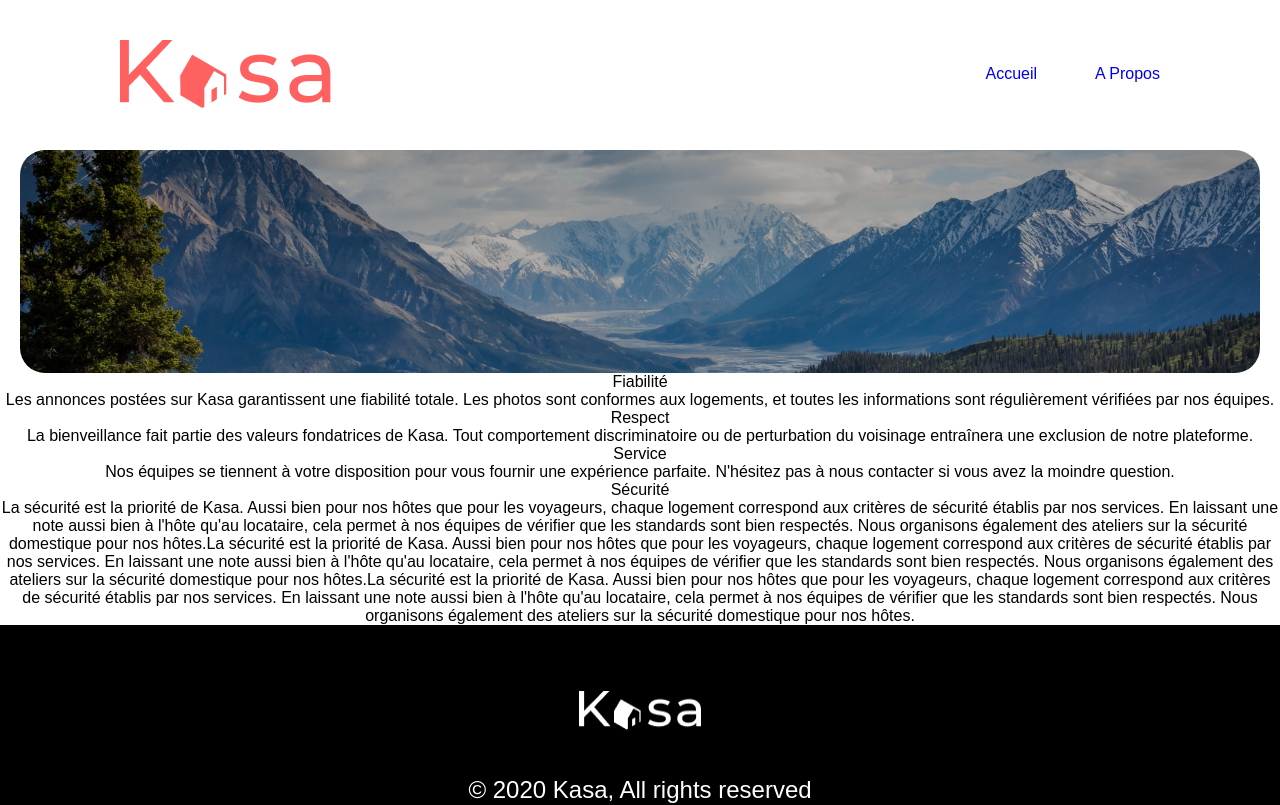
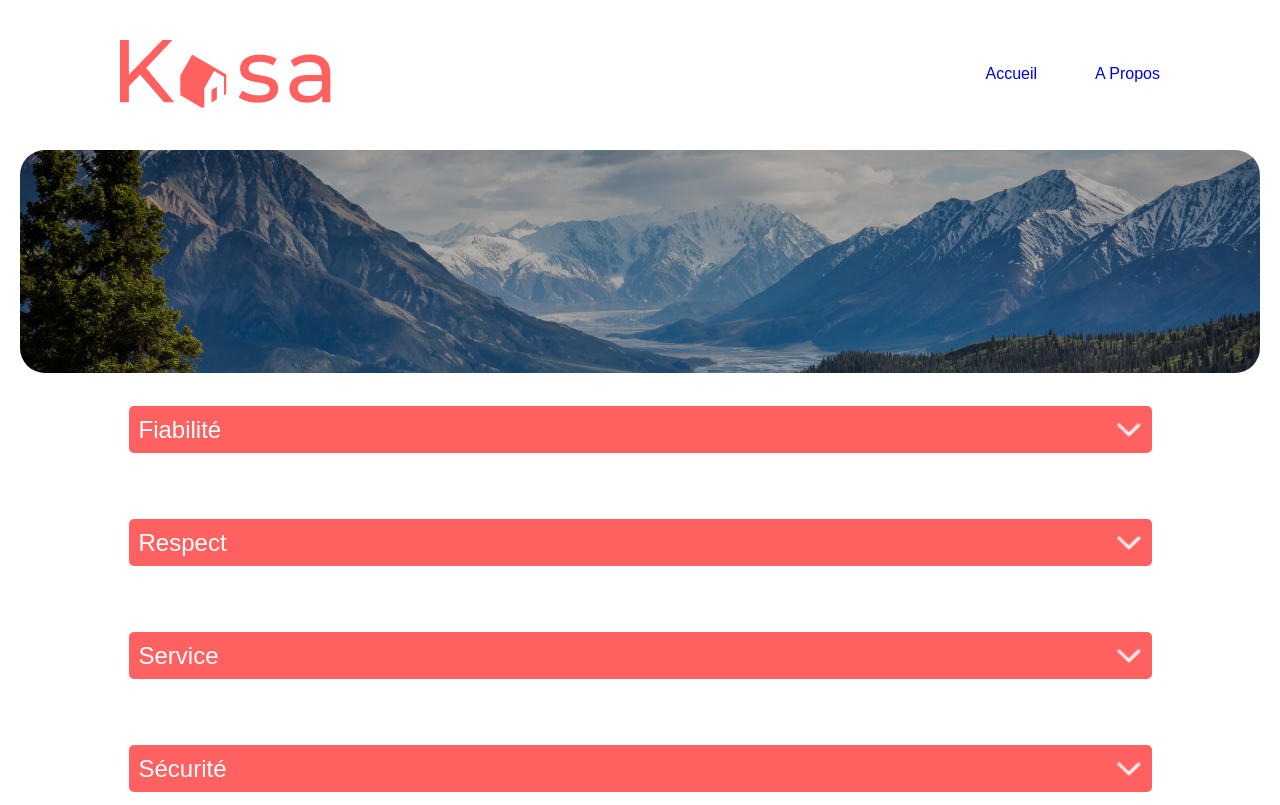
Before and after one commit to KevinGuy1/Kasa_Site-de-location-React, a React (Create React App) app in the folder Frontend/: page /A-Propos in a window 1280 px wide. Shown: the top 805 px of the page. Built offline with nearby package versions, Linux system fonts and the light colour scheme.

Commit message:
animation ouverture et fermeture des sujets callapses

```diff
--- a/Frontend/src/components/Drop.js
+++ b/Frontend/src/components/Drop.js
@@ -1,15 +1,26 @@
-import React from 'react';
+import React, { useState } from 'react';
+import Vector from '../images/vector.png'
 
 function Drop({ title, content }) {
+    const [isOpen, setIsOpen] = useState(false);
 
+
+    function handleClick() {
+        setIsOpen(!isOpen)
+    }
 
 
 
     return (
-        <div className='drop'>
-            <p>{title}</p>
-            <p>{content}</p>
-        </div>
+        <>
+            <div className='drop' onClick={handleClick}>
+                <h2>{title}</h2>
+                <img className={`arrow ${isOpen && "isActive"}`} src={Vector} alt="Fleche ouvert ou fermé" />
+            </div>
+            <div>
+                {isOpen ? <p>{content}</p> : null}
+            </div>
+        </>
     );
 }
 
--- /dev/null
+++ b/Frontend/src/styles/components/_drop.scss
@@ -0,0 +1,29 @@
+.drop{
+    width: 100%;
+    height: 47px;
+    background: #FF6060;
+    max-width: 1023px;
+    border-radius: 5px;
+    margin: 33px;
+    display: flex;
+    justify-content: space-between;
+    align-items: center;
+    h2{
+        padding-left: 10px;
+        font-size: 24px;
+        font-weight: 500;
+        line-height: 34px;
+        letter-spacing: 0em;
+        color: white;
+    }
+        .arrow{
+        width: 35px;
+        height: 100%;
+        object-fit: contain;
+        padding-right: 10px;
+        }
+        .isActive {
+        transition: transform 500ms ease;
+        transform: rotateX(180deg);
+        }
+}
--- a/Frontend/src/styles/index.scss
+++ b/Frontend/src/styles/index.scss
@@ -15,3 +15,4 @@
 @import './components/footer.scss';
 @import './components/card.scss';
 @import './components/banner.scss';
+@import './components/drop.scss';
--- a/Frontend/src/styles/pages/_about.scss
+++ b/Frontend/src/styles/pages/_about.scss
@@ -1,4 +1,11 @@
 .about{
     padding-top: 150px;
     text-align: center;
+    .callapses{
+        width: 100%;
+        display: flex;
+        flex-direction: column;
+        justify-content: space-around;
+        align-items: center;
+    }
 }
```
Also changed, not shown: Frontend/src/images/vector.png (added).
